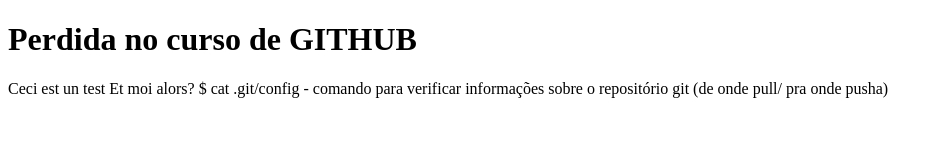
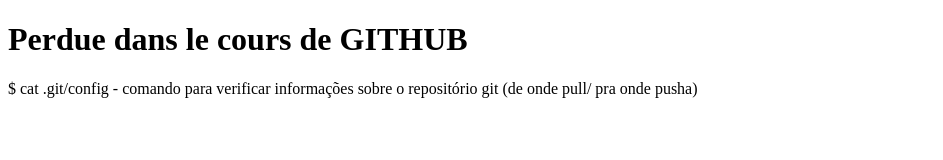
Before and after one commit to claraquintela/edw2_test, a plain HTML site: page index.html in a window 1280 px wide. Shown: the whole page, without its empty margins (0-943 px from the left). Drawn offline with Linux system fonts and the light colour scheme.

Commit message:
Mon premier commit

```diff
--- a/index.html
+++ b/index.html
@@ -6,11 +6,13 @@
     <title>Document</title>
   </head>
   <body>
-    <h1>Perdida no curso de GITHUB</h1>
+    <h1>Perdue dans le cours de GITHUB</h1>
 
     <p>
-      Ceci est un test Et moi alors? $ cat .git/config - comando para verificar
-      informações sobre o repositório git (de onde pull/ pra onde pusha)
+      $ cat .git/config - comando para verificar informações sobre o repositório
+      git (de onde pull/ pra onde pusha)
     </p>
+
+    <p></p>
   </body>
 </html>
```
